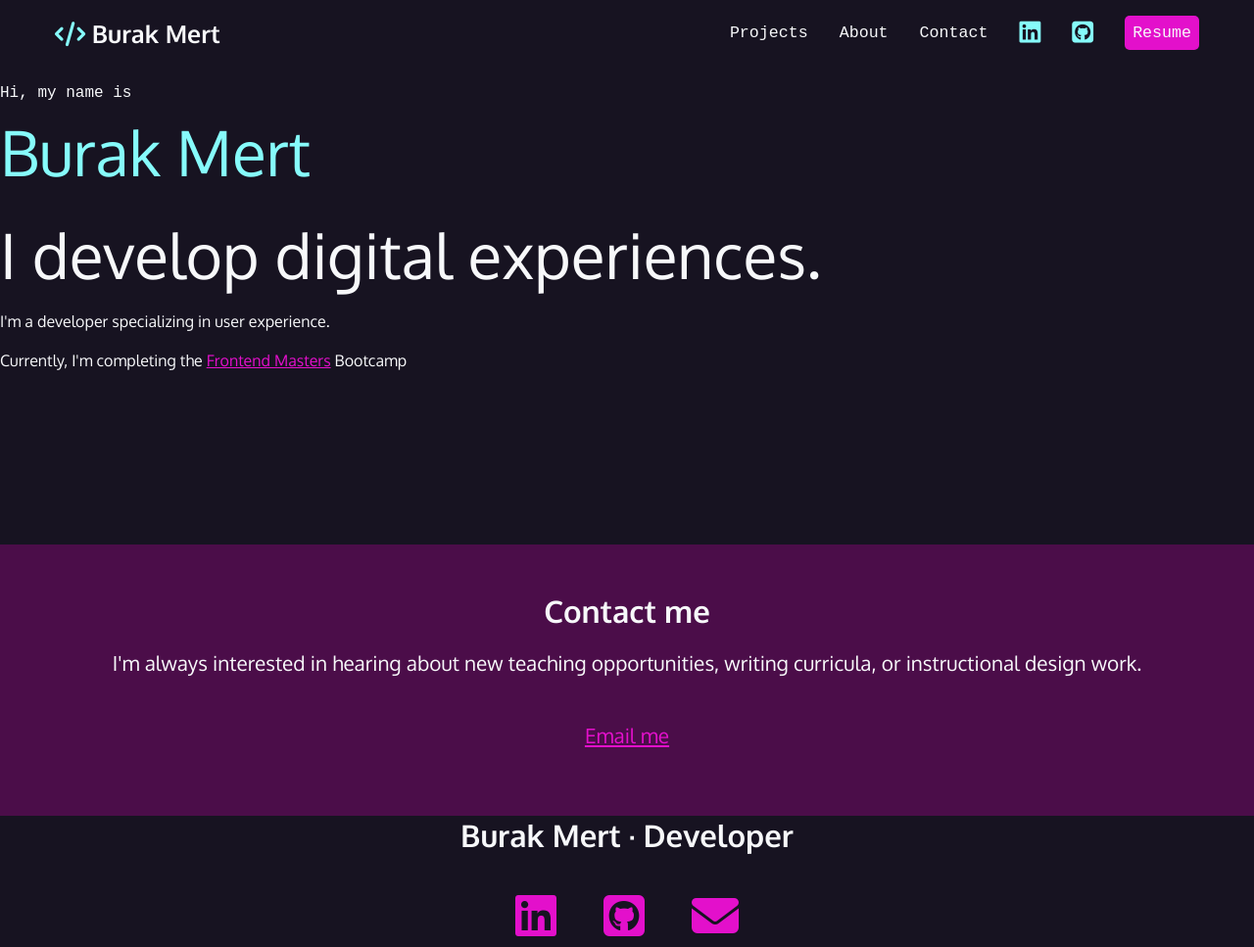
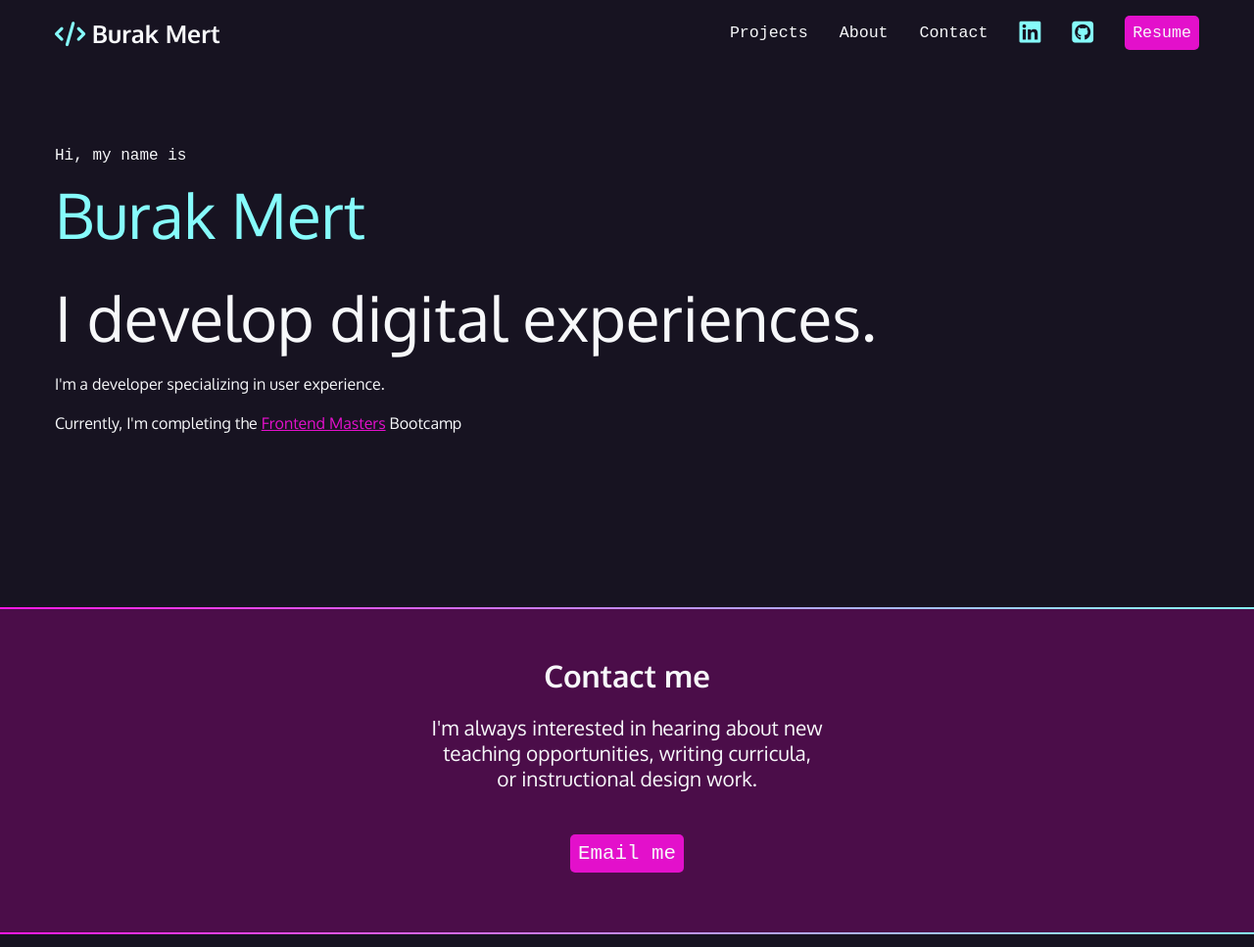
Before and after one commit to Bmecode/fmportfolio, a plain HTML site: page index.html in a window 1280 px wide. Shown: the top 967 px of the page at 98% size. Drawn offline with Linux system fonts and the light colour scheme; a web font is replaced by a local one.

Commit message:
nav footer contact intro finish

```diff
--- a/style.css
+++ b/css/style.css
@@ -38,44 +38,6 @@ a {
 a:hover {
   color: var(--hotmag);
   text-decoration: none;
-}
-
-/* intro styles */
-
-#intro {
-  padding-bottom: 10rem;
-}
-#intro p {
-  font-size: 1rem;
-  line-height: 1.5;
-  /* lineheightte rem vs diğerleri kullanılmaz. */
-}
-#intro .name {
-  font-family: var(--mono);
-}
-.name span {
-  font-family: var(--sans);
-  font-size: 4rem;
-  color: var(--aqua);
-  display: block;
-  /*  normalde span inlinedır block  yaparak aşağı satıra iniyoruz. */
-}
-#intro h2 {
-  font-size: 4rem;
-  font-weight: normal;
-}
-
-/*    contact     */
-
-#contact {
-  text-align: center;
-  margin: 0 auto;
-  padding: 3rem 0;
-  background-color: var(--plum);
-}
-
-#contact p:last-child {
-  margin-top: 3rem;
 }
 
 /*     navbar     */
@@ -127,16 +89,70 @@ nav [class*="fa-"]:hover {
   background-color: var(--magenta);
   padding: 0.5rem;
   border-radius: 5px;
+  text-decoration: none;
+  font-family: var(--mono);
+  color: var(--white);
 }
 .button:hover {
   color: var(--white);
   background-color: var(--hotmag);
 }
 
+/* intro styles */
+
+#intro {
+  padding: 4rem 1rem 10rem 1rem;
+  max-width: 1200px;
+  margin: 0 auto;
+}
+#intro p {
+  font-size: 1rem;
+  line-height: 1.5;
+  /* lineheightte rem vs diğerleri kullanılmaz. */
+}
+#intro .name {
+  font-family: var(--mono);
+}
+.name span {
+  font-family: var(--sans);
+  font-size: 4rem;
+  color: var(--aqua);
+  display: block;
+  /*  normalde span inlinedır block  yaparak aşağı satıra iniyoruz. */
+}
+#intro h2 {
+  font-size: 4rem;
+  font-weight: normal;
+}
+
+/*    contact     */
+
+#contact {
+  width: 400px;
+  text-align: center;
+  margin: 0 auto;
+  padding: 3rem 0;
+}
+#contact p:last-child {
+  margin-top: 3rem;
+}
+/*       div       */
+.section-plum {
+  background-color: var(--plum);
+}
+.gradient {
+  background: linear-gradient(
+    90deg,
+    rgba(255, 23, 228, 1) 0%,
+    rgba(134, 251, 251, 1) 100%
+  );
+  height: 2px;
+}
 /*       footer       */
 
 footer {
   text-align: center;
+  padding: 4rem 0;
 }
 
 footer ul {
--- a/index.html
+++ b/index.html
@@ -5,7 +5,7 @@
     <meta charset="UTF-8">
     <meta name="viewport" content="width=device-width, initial-scale=1.0">
     <title>Portfolio</title>
-    <link rel="stylesheet" href="style.css">
+    <link rel="stylesheet" href="/css/style.css">
     <script src="https://kit.fontawesome.com/07dea37be5.js" crossorigin="anonymous"></script>
 </head>
 
@@ -38,14 +38,18 @@
             Bootcamp
         </p>
     </section>
+    <div class="gradient"></div>
+    <div class="section-plum">
         <section id="contact">
             <h2>Contact me</h2>
             <p>
                 I'm always interested in hearing about new teaching opportunities, writing curricula, or instructional
                 design work.
             </p>
-        <p><a href="mailto:burakmert2697@gmail.com">Email me</a></p>
+            <p><a href="mailto:burakmert2697@gmail.com" class="button">Email me</a></p>
         </section>
+    </div>
+    <div class="gradient"></div>
     <footer>
         <h2>Burak Mert &middot; Developer</h2>
         <ul>
```
Lines whose indentation alone changed are shown as unchanged.
